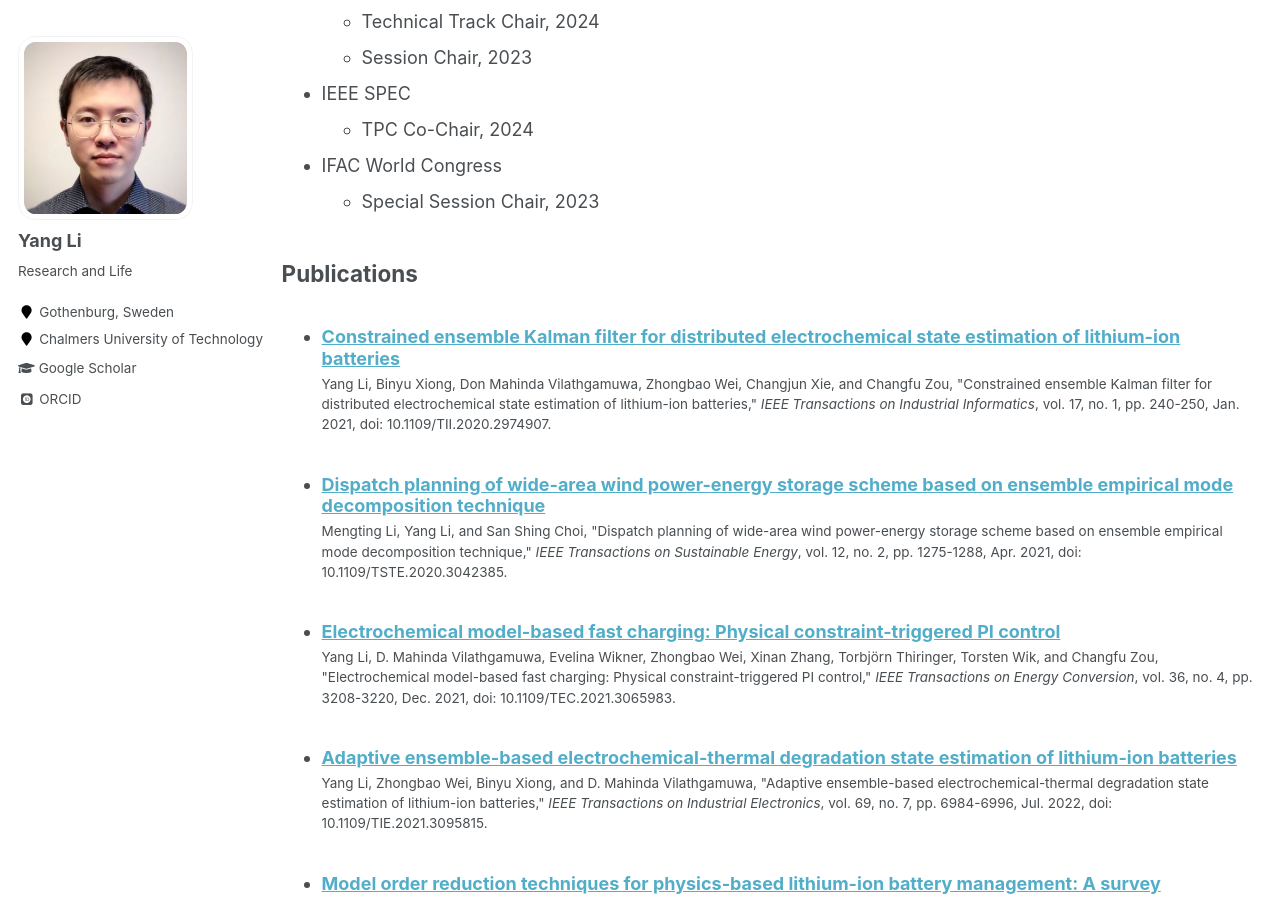
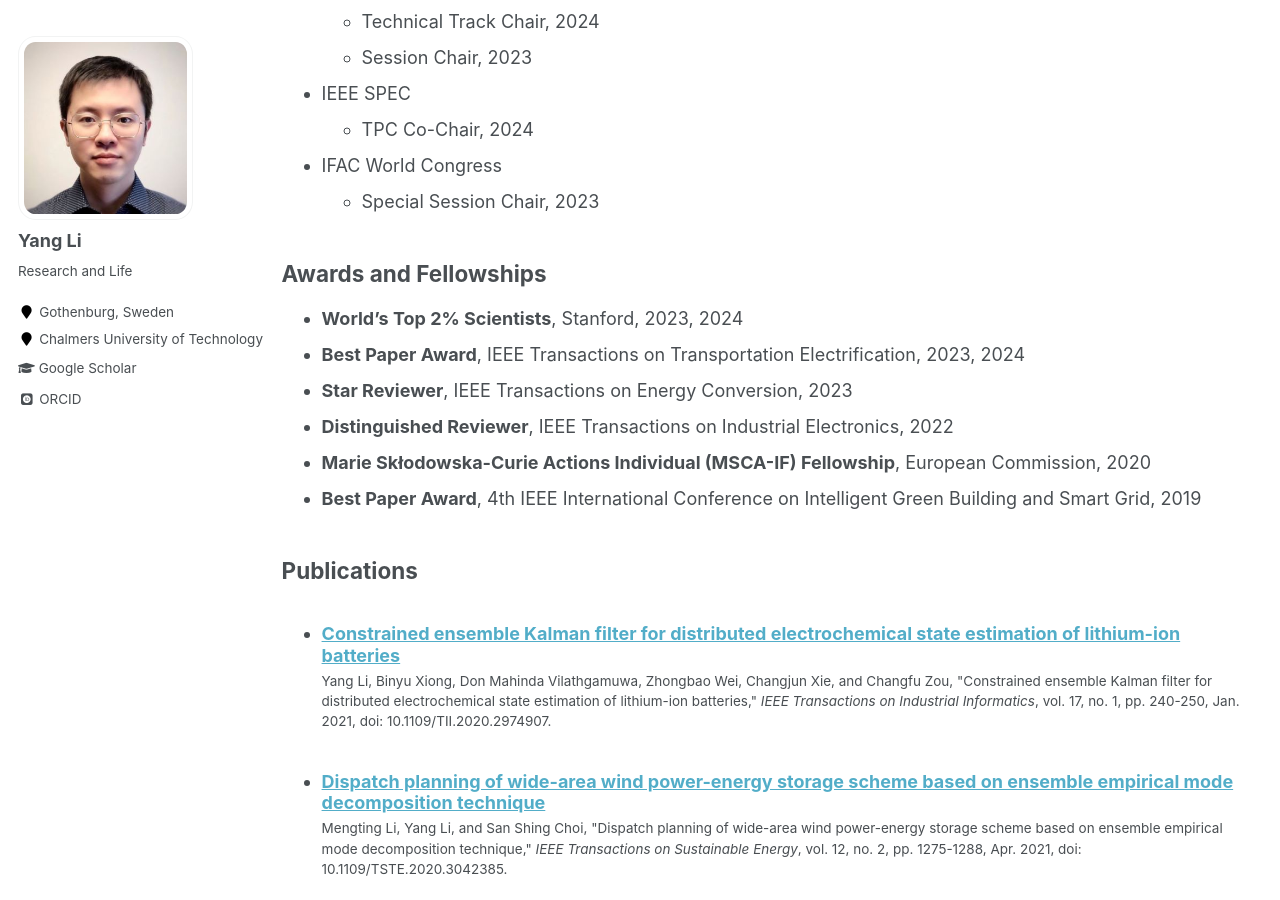
Before and after one commit to dannyli/dannyli.github.io, a Jekyll site: the page built from _pages/biography.md, in a window 1280 px wide and 900 px high, scrolled down 1299 px. Built offline with Jekyll 4.4.1, drawn with Linux system fonts in a browser that asks for light colours; some web fonts are replaced.

Commit message:
Awards and Fellowships

```diff
--- a/_pages/biography.md
+++ b/_pages/biography.md
@@ -44,6 +44,15 @@ Conference Services
 * IFAC World Congress
 	* Special Session Chair, 2023
 
+Awards and Fellowships
+------
+*  **World's Top 2% Scientists**, Stanford, 2023, 2024
+*  **Best Paper Award**, IEEE Transactions on Transportation Electrification, 2023, 2024
+*  **Star Reviewer**, IEEE Transactions on Energy Conversion, 2023
+*  **Distinguished Reviewer**, IEEE Transactions on Industrial Electronics, 2022
+*  **Marie Skłodowska-Curie Actions Individual (MSCA-IF) Fellowship**, European Commission, 2020
+*  **Best Paper Award**, 4th IEEE International Conference on Intelligent Green Building and Smart Grid, 2019
+
 Publications
 ------
   <ul>{% for post in site.publications %}
```
